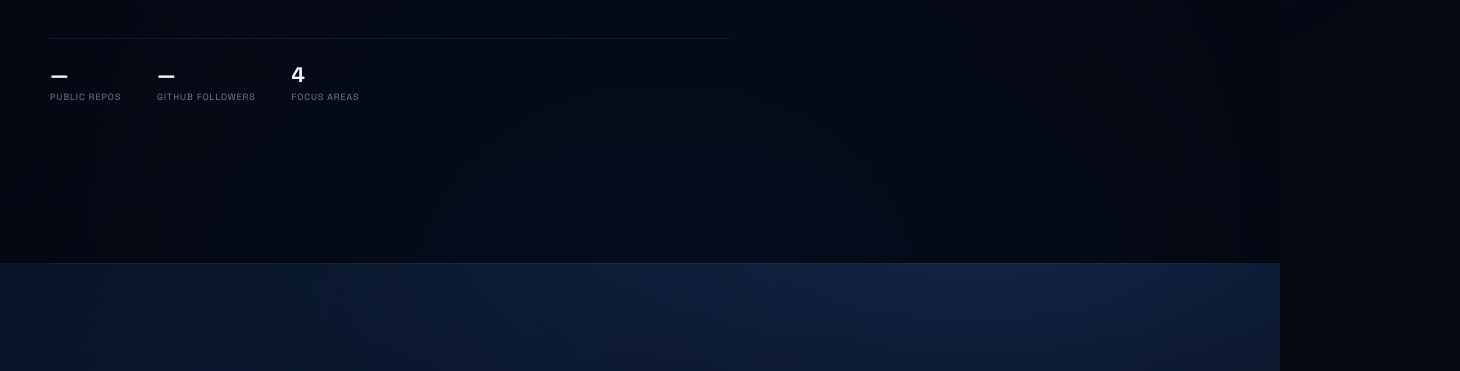
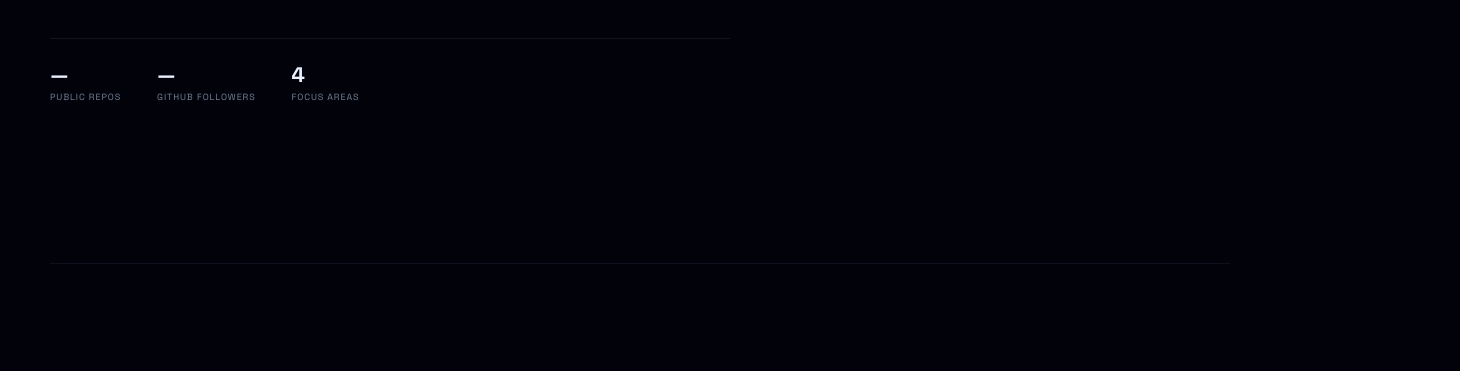
Before and after one commit to AminKhorasani/aminkhorasani.github.io, a plain HTML site: page index.html in a window 1280 px wide. Shown: the part 537-908 px from the top of the page, 1460 px wide, since content can reach past the window. Drawn offline with Linux system fonts and the light colour scheme; no server answers.

Commit message:
theme: align backdrop with Velocity deep-space palette

```diff
--- a/sky-theme.css
+++ b/sky-theme.css
@@ -313,3 +313,39 @@ body:after{
 @media(max-width:520px){
   .hero h1.build-headline{font-size:clamp(38px,11vw,50px)}
 }
+
+/* Exact flat-shell space backdrop alignment with Velocity */
+:root{
+  --bg:#02030a;
+  --paper:#081124;
+  --ink:#e9f1ff;
+  --muted:#a2b6dd;
+  --green:#2a63ff;
+  --gd:#bcd9ff;
+  --black:#02030a;
+  --white:#e9f1ff;
+}
+html,body{background:#02030a!important}
+body{
+  background:#02030a!important;
+  background-image:none!important;
+}
+body:after,
+.page-grid,
+.hero:before,
+.hero:after{display:none!important}
+#skyfield{
+  display:block;
+  position:fixed;
+  inset:0;
+  width:100%;
+  height:100%;
+  z-index:-5;
+  pointer-events:none;
+  opacity:1;
+}
+.cursor-glow{
+  background:radial-gradient(circle,rgba(42,99,255,.08),transparent 70%);
+  opacity:.18;
+}
+.site-header{background:rgba(2,3,10,.66)}
```
